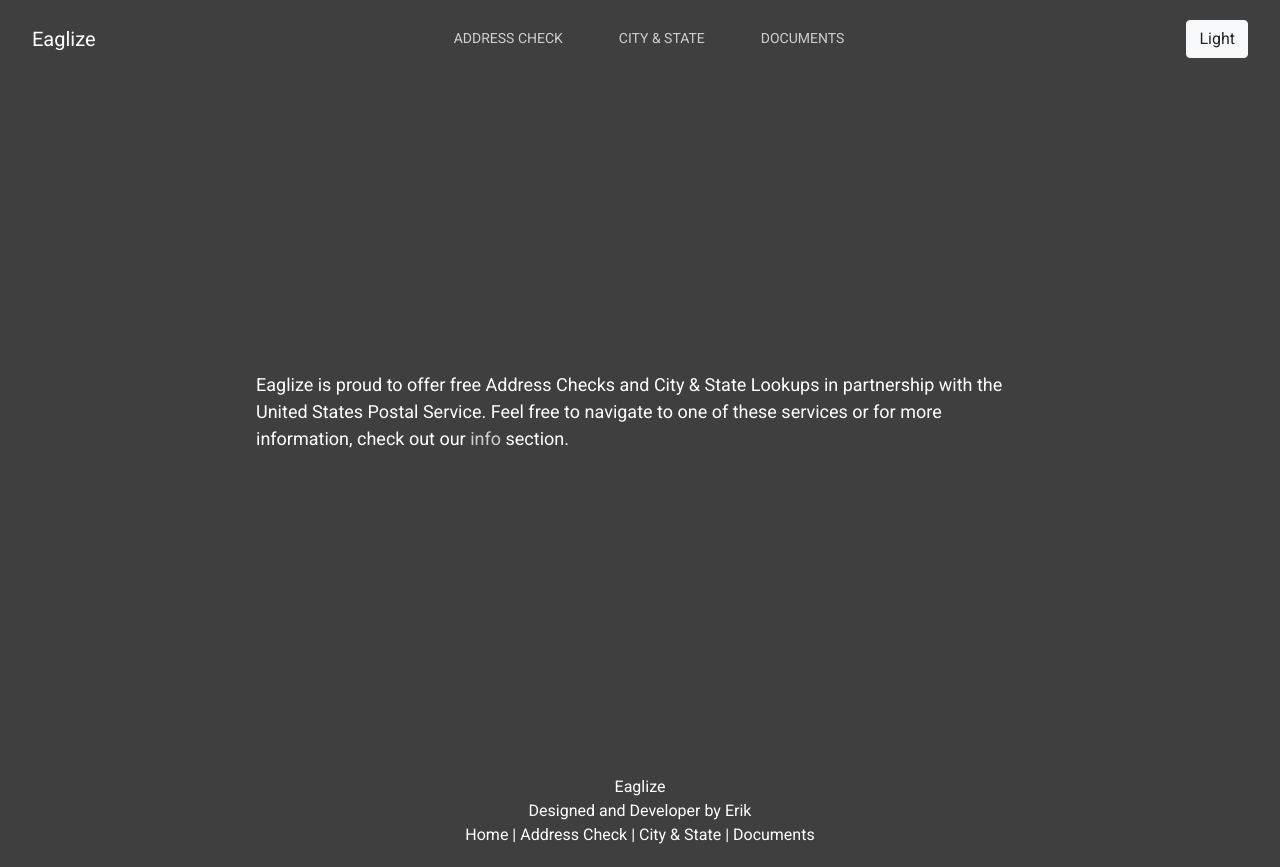
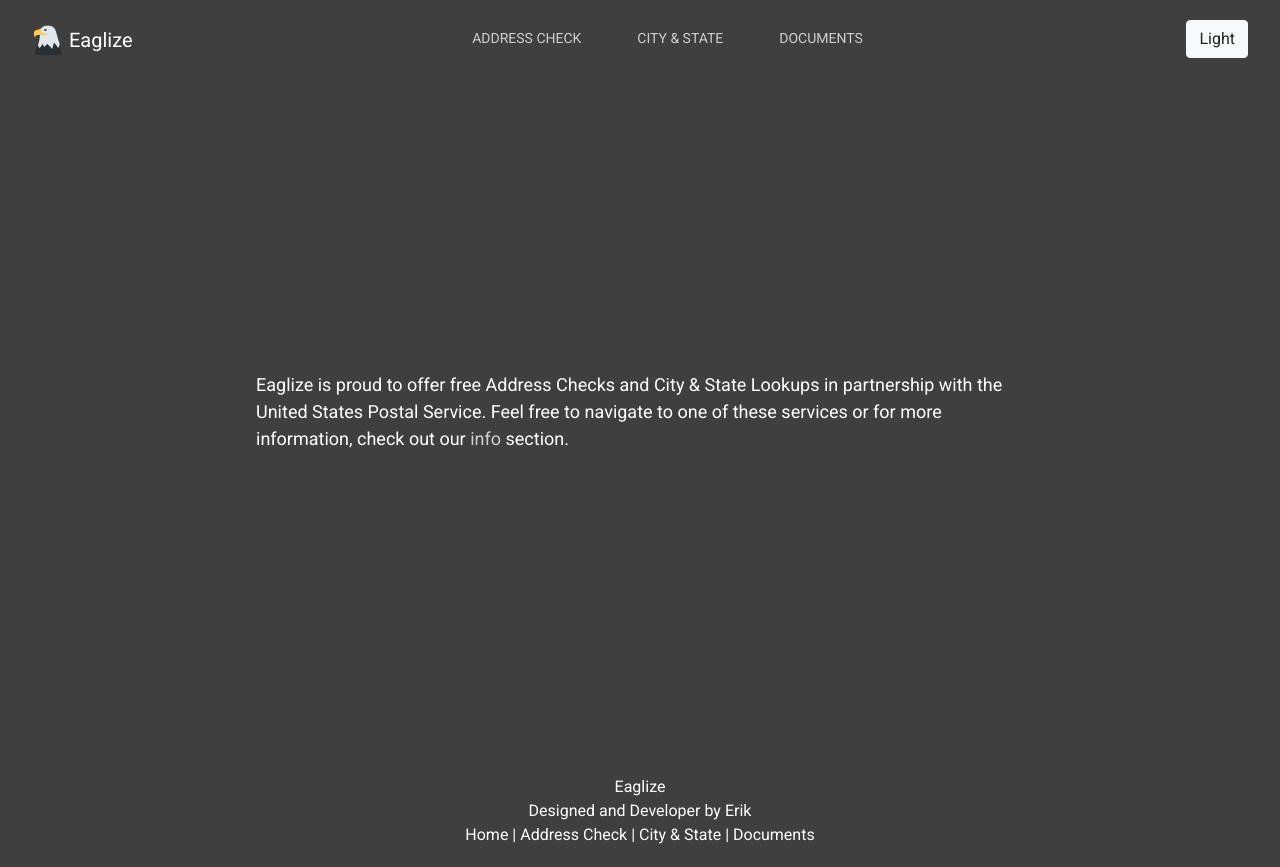
Before and after one commit to foshesco/address-validation, a React (Create React App) app: page / in a window 1280 px wide. Built offline with nearby package versions, Linux system fonts and the light colour scheme.

Commit message:
add header logo

```diff
--- a/src/ui/components/header/Header.jsx
+++ b/src/ui/components/header/Header.jsx
@@ -9,7 +9,7 @@ const Header = (props) => {
             <button className="navbar-toggler" type="button" data-toggle="collapse" data-target="#navbarNav" aria-controls="navbarNav" aria-expanded="false" aria-label="Toggle navigation">
                 <span className="navbar-toggler-icon"></span>
             </button>
-            <NavLink className="navbar-brand" to="/">Eaglize</NavLink>
+            <NavLink className="navbar-brand" to="/"><img src="favicon-32x32.png" alt="Eaglize Icon" /><span className="eaglize-name">Eaglize</span></NavLink>
             <div className="collapse navbar-collapse" id="navbarNav">
                 <ul className="navbar-nav">
                     <li className='nav-item'>
--- a/src/ui/components/header/header-common.css
+++ b/src/ui/components/header/header-common.css
@@ -9,7 +9,23 @@
 .navbar-brand {
     background-color: var(--bg-color) !important;
     color: var(--text-color) !important;
+    display: flex;
+    justify-content: center;
+    align-items: end;
 }
+
+@media (min-width: 800px) {
+  .eaglize-name {
+    padding-left: 5px;
+  }
+}
+
+@media (max-width: 800px) {
+  .eaglize-name {
+    display: none;
+  }
+}
+
 
 .nav-link {
     background-color: var(--bg-color) !important;
```
